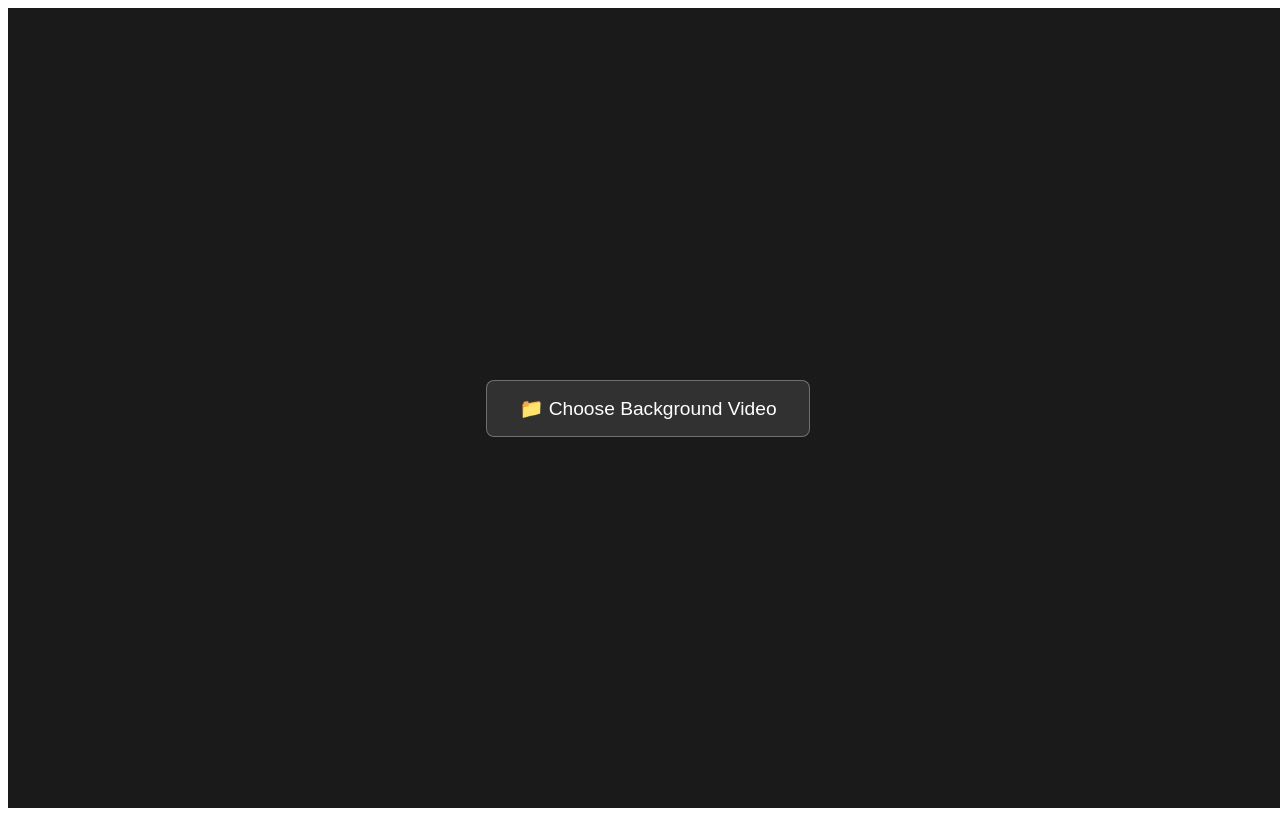
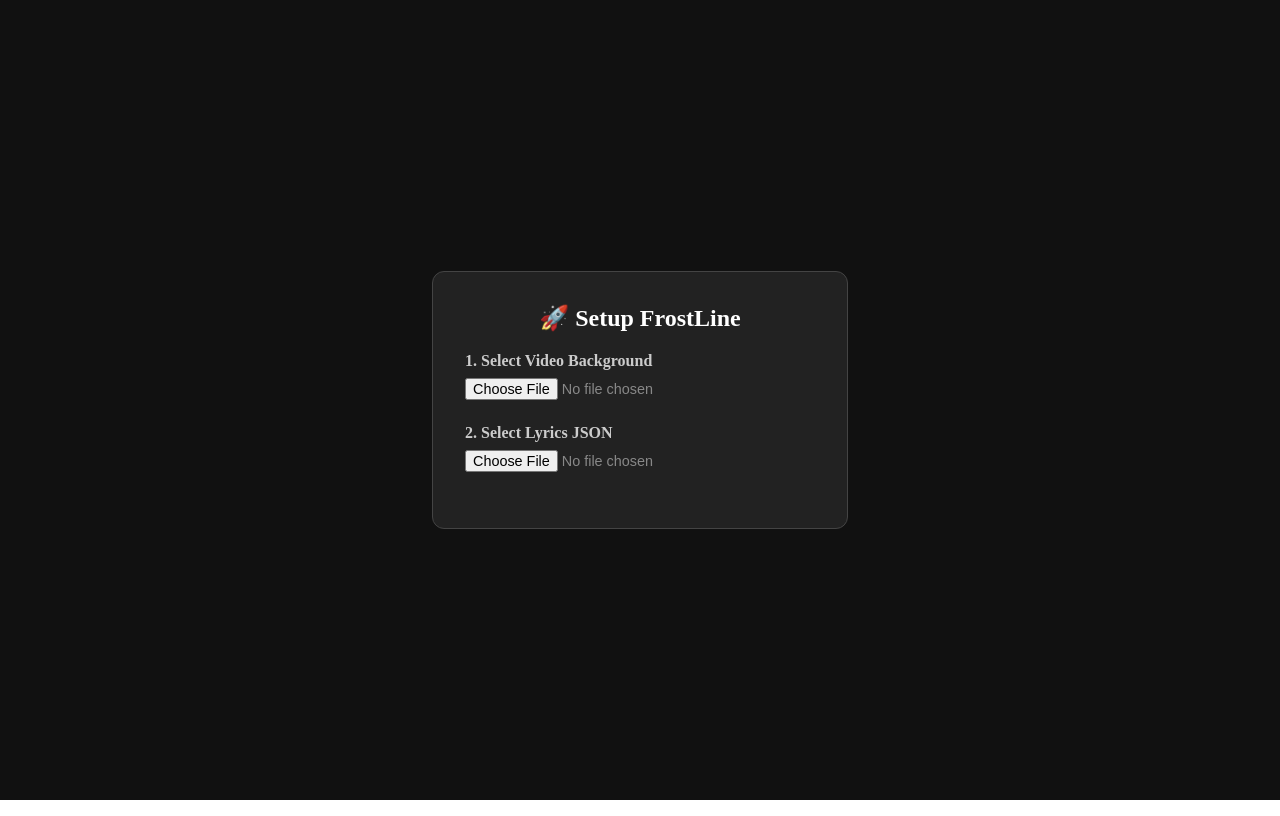
Before and after one commit to b0yu-li/FrostLine, an Angular app: page / in a window 1280 px wide. Built offline with nearby package versions, Linux system fonts and the light colour scheme.

Commit message:
feat: can take in lyrics file now

```diff
--- a/src/app/app.html
+++ b/src/app/app.html
@@ -1,17 +1,32 @@
-<div class="upload-container" *ngIf="!videoUrl">
-  <label class="upload-btn">
-    <input type="file" accept="video/*" (change)="onVideoSelected($event)" hidden>
-    📁 Choose Background Video
-  </label>
+<video
+  *ngIf="videoUrl"
+  [src]="videoUrl"
+  (timeupdate)="onTimeUpdate($event)"
+  controls
+  autoplay
+  class="video-bg">
+</video>
+<div class="setup-container" *ngIf="!isReady">
+  <div class="setup-card">
+    <h2>🚀 Setup FrostLine</h2>
+
+    <div class="input-group">
+      <label>1. Select Video Background</label>
+      <input type="file" accept="video/*" (change)="onVideoSelected($event)">
+    </div>
+
+    <div class="input-group">
+      <label>2. Select Lyrics JSON</label>
+      <input type="file" accept=".json" (change)="onLyricsSelected($event)">
+      <small *ngIf="jsonFileName">Loaded: {{ jsonFileName }}</small>
+    </div>
+  </div>
 </div>
 
-<video *ngIf="videoUrl" [src]="videoUrl" autoplay muted loop playsinline class="video-bg"></video>
-
-<div class="overlay-container" *ngIf="videoUrl">
+<div class="overlay-container" *ngIf="isReady">
   <div class="glass-card">
     <p class="lyrics-text">
-      🎶 Lorem ipsum dolor sit amet, consectetur adipiscing elit, sed do eiusmod tempor incididunt ut labore et dolore
-      magna aliqua. 🎶
+      {{ currentLine }}
     </p>
   </div>
 </div>
--- a/src/app/app.scss
+++ b/src/app/app.scss
@@ -83,3 +83,49 @@
     transform: translateY(-2px);
   }
 }
+
+/* ... Keep .video-bg, .overlay-container, .glass-card, .lyrics-text ... */
+
+.setup-container {
+  position: fixed;
+  top: 0;
+  left: 0;
+  width: 100vw;
+  height: 100vh;
+  background: #111;
+  display: flex;
+  justify-content: center;
+  align-items: center;
+  z-index: 10; /* Ensure it sits on top */
+}
+
+.setup-card {
+  background: #222;
+  color: white;
+  padding: 2rem;
+  border-radius: 12px;
+  width: 350px;
+  border: 1px solid #444;
+
+  h2 {
+    margin-top: 0;
+    text-align: center;
+  }
+}
+
+.input-group {
+  margin-bottom: 1.5rem;
+  display: flex;
+  flex-direction: column;
+  gap: 0.5rem;
+
+  label {
+    font-weight: bold;
+    color: #ccc;
+  }
+
+  input[type="file"] {
+    font-size: 0.9rem;
+    color: #888;
+  }
+}
--- a/src/app/app.ts
+++ b/src/app/app.ts
@@ -1,6 +1,7 @@
 import {Component, signal} from '@angular/core';
 import {DomSanitizer, SafeUrl} from '@angular/platform-browser';
 import {NgIf} from '@angular/common';
+import {LyricLine} from './models/lyric.model';
 
 @Component({
   selector: 'app-root',
@@ -13,20 +14,76 @@ export class App {
 
   videoUrl: SafeUrl | null = null;
 
+  lyrics: LyricLine[] = [];
+  currentLine: string = "♪ Select a video and lyrics to start ♪";
+
+  // Setup State
+  jsonFileName: string | null = null; // To show selected filename
+  isReady: boolean = false;
+
   constructor(private sanitizer: DomSanitizer) {
   }
 
+  // 1. Handle Video File
   onVideoSelected(event: Event): void {
     const input = event.target as HTMLInputElement;
+    if (input.files?.[0]) {
+      const file = input.files[0];
+      this.videoUrl = this.sanitizer.bypassSecurityTrustUrl(URL.createObjectURL(file));
+      this.checkReadiness();
+    }
+  }
 
-    if (input.files && input.files[0]) {
+  // 2. Handle JSON Lyrics File
+  onLyricsSelected(event: Event): void {
+    const input = event.target as HTMLInputElement;
+    if (input.files?.[0]) {
       const file = input.files[0];
+      this.jsonFileName = file.name;
 
-      // 1. Create a temporary URL for the selected file
-      const objectUrl = URL.createObjectURL(file);
+      const reader = new FileReader();
+      reader.onload = (e) => {
+        try {
+          // Parse JSON content
+          this.lyrics = JSON.parse(e.target?.result as string);
+          // Sort just in case the JSON isn't in order
+          this.lyrics.sort((a, b) => a.time - b.time);
+          this.checkReadiness();
+        } catch (err) {
+          alert('Invalid JSON file!');
+          console.error(err);
+        }
+      };
+      reader.readAsText(file);
+    }
+  }
 
-      // 2. Bypass security trust for this specific URL
-      this.videoUrl = this.sanitizer.bypassSecurityTrustUrl(objectUrl);
+  checkReadiness() {
+    if (this.videoUrl && this.lyrics.length > 0) {
+      this.isReady = true;
+    }
+  }
+
+  // 3. The Sync Engine (Runs every time video updates)
+  onTimeUpdate(event: Event): void {
+    const video = event.target as HTMLVideoElement;
+    const currentTime = video.currentTime;
+
+    // Find the active lyric:
+    // It's the last lyric where (lyric.time <= currentTime)
+    // We reverse the array to find the *latest* match efficiently,
+    // or just use findLast if targetting modern browsers.
+    // Here is a safe, standard approach:
+
+    const activeLyric = this.lyrics
+      .filter(l => l.time <= currentTime) // Get all past lines
+      .pop(); // Take the last one (most recent)
+
+    if (activeLyric) {
+      this.currentLine = activeLyric.text;
+    } else {
+      // Before the first lyric starts
+      this.currentLine = "♪";
     }
   }
 }
--- /dev/null
+++ b/src/app/models/lyric.model.ts
@@ -0,0 +1,4 @@
+export interface LyricLine {
+  time: number; // Start time in seconds
+  text: string; // The lyric text
+}
```
